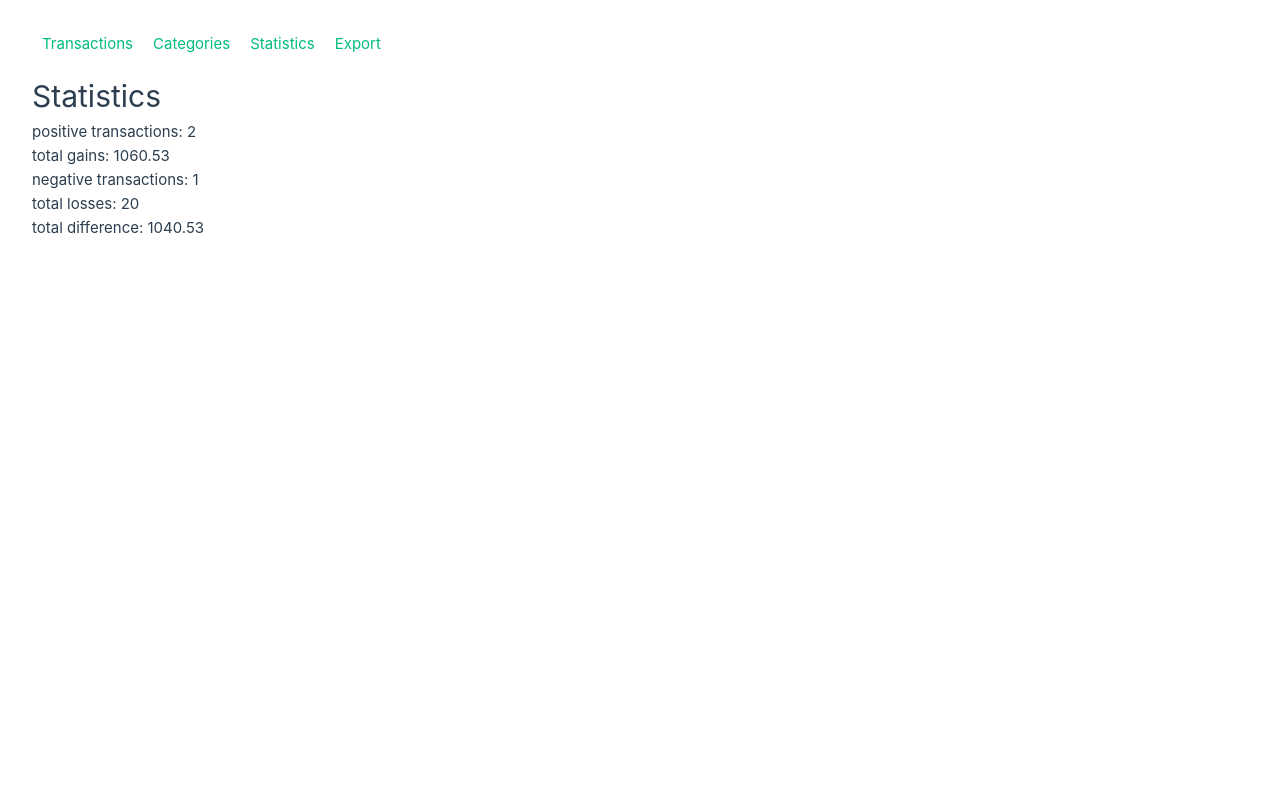
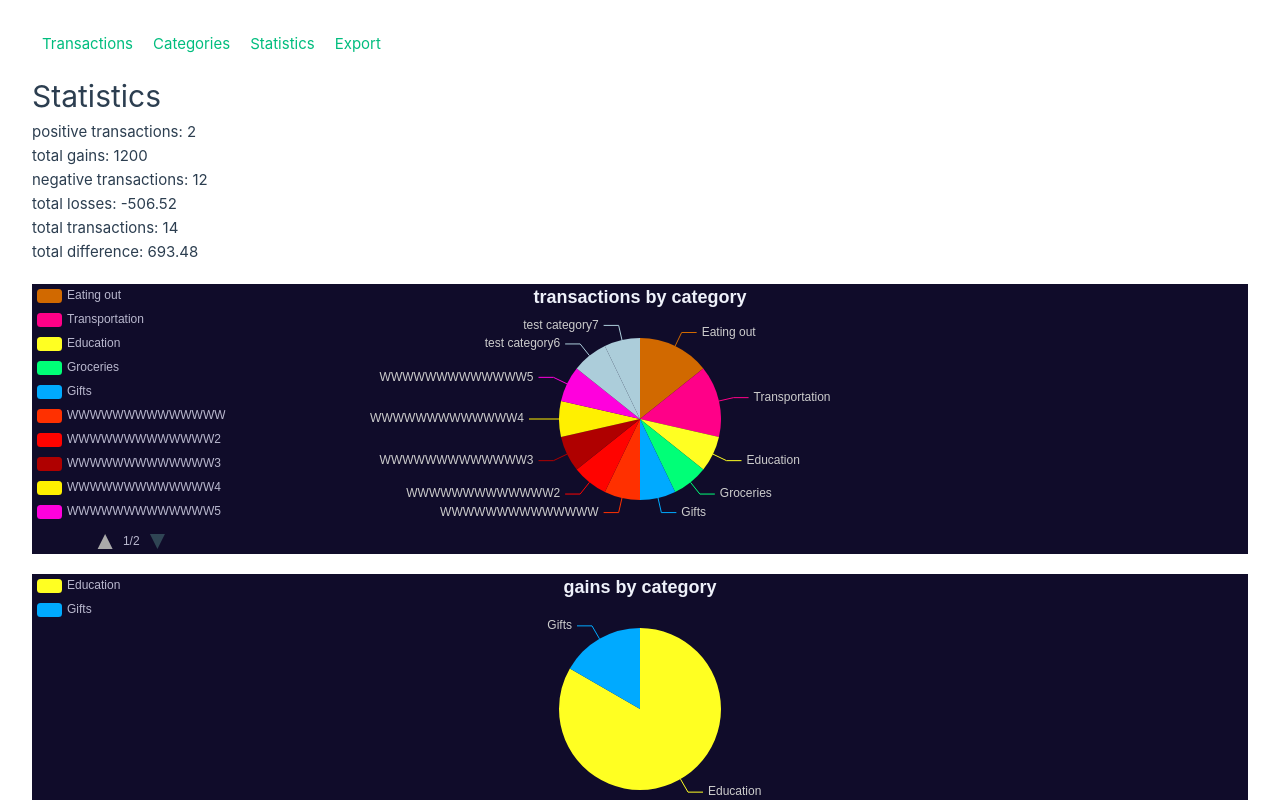
Before and after one commit to FilipTarajko/finance-manager, a Vue app: page /statistics in a window 1280 px wide. Shown: the top 800 px of the page. Built offline with nearby package versions, Linux system fonts and the light colour scheme.

Commit message:
Add pie charts with (Vue-)Echarts

```diff
--- a/package.json
+++ b/package.json
@@ -18,9 +18,11 @@
     "@vuelidate/core": "^2.0.3",
     "@vuelidate/validators": "^2.0.4",
     "@vueuse/core": "^10.7.2",
+    "echarts": "^5.4.3",
     "pinia": "^2.1.7",
     "sass": "^1.70.0",
     "vue": "^3.4.15",
+    "vue-echarts": "^6.6.8",
     "vue-router": "^4.2.5",
     "vuetify": "^3.5.3"
   },
--- a/src/components/NewCategoryForm.vue
+++ b/src/components/NewCategoryForm.vue
@@ -1,9 +1,10 @@
 <script setup lang="ts">
 import { reactive } from 'vue'
 import { useVuelidate } from '@vuelidate/core'
-import { required, maxLength } from '@vuelidate/validators'
+import { required, maxLength, helpers } from '@vuelidate/validators'
 
 import { useCategoriesStore } from '../stores/categoriesStore'
+import { helper } from 'echarts';
 const categoriesStore = useCategoriesStore()
 
 const icons = [
@@ -32,8 +33,19 @@ const state = reactive({
   iconIndex: initialState.iconIndex
 })
 
+const mustBeUniqueCategoryName = (value: string) =>
+  !categoriesStore.categories.map(elem => elem.name).includes(value)
+
+
 const rules = {
-  name: { required, maxLength: maxLength(20) },
+  name: {
+    required,
+    maxLength: maxLength(14),
+    mustBeUniqueCategoryName: helpers.withMessage(
+      'Must be unique',
+      mustBeUniqueCategoryName
+    )
+  },
   color: { required },
   iconIndex: { required },
 }
@@ -65,13 +77,13 @@ function addCategory() {
       :error-messages="(v$.name.$errors.map(e => e.$message) as string[])" class="mb-1">
     </v-text-field>
 
-    <v-label for="colorPicker">Color</v-label>
-    <v-color-picker id="colorPicker" mode="hex" hide-inputs v-model="state.color" label="Color" required
-      @input="v$.color.$touch" @blur="v$.color.$touch"
-      :error-messages="(v$.color.$errors.map(e => e.$message) as string[])" class="mb-4"></v-color-picker>
+    <v-label>Color</v-label>
+    <v-color-picker mode="hex" hide-inputs v-model="state.color" label="Color" required @input="v$.color.$touch"
+      @blur="v$.color.$touch" :error-messages="(v$.color.$errors.map(e => e.$message) as string[])"
+      class="mb-4"></v-color-picker>
 
-    <v-label for="iconToggle">Icon</v-label>
-    <v-btn-toggle id="iconToggle" v-model="state.iconIndex" class="mb-2" shaped mandatory>
+    <v-label>Icon</v-label>
+    <v-btn-toggle v-model="state.iconIndex" class="mb-2" shaped mandatory>
       <v-btn size="35" v-for="icon in icons"
         :style="'background-color: ' + (icon == icons[state.iconIndex] ? '#888;' : '#444')">
         <v-icon size="25" :color="state.color">{{ icon }}</v-icon>
--- /dev/null
+++ b/src/components/PieChart.vue
@@ -0,0 +1,72 @@
+<script setup lang="ts">
+
+import { use } from 'echarts/core';
+import { CanvasRenderer } from 'echarts/renderers';
+import { PieChart } from 'echarts/charts';
+import {
+    TitleComponent,
+    TooltipComponent,
+    LegendComponent,
+} from 'echarts/components';
+import VChart, { THEME_KEY } from 'vue-echarts';
+import { ref, provide } from 'vue';
+
+const props = defineProps({
+    name: {
+        type: String,
+        required: true
+    },
+    input: {
+        required: true
+    }
+})
+
+use([
+    CanvasRenderer,
+    PieChart,
+    TitleComponent,
+    TooltipComponent,
+    LegendComponent,
+]);
+
+provide(THEME_KEY, 'dark');
+const option = ref({
+    title: {
+        text: props.name,
+        left: 'center',
+    },
+    tooltip: {
+        trigger: 'item',
+        formatter: '{a} <br/>{b}: {c} ({d}%)',
+    },
+    legend: {
+        type: 'scroll',
+        orient: 'vertical',
+        left: 'left',
+        // @ts-ignore
+        data: props.input.map((elem) => elem.name),
+    },
+    series: [
+        {
+            name: props.name,
+            type: 'pie',
+            radius: '60%',
+            center: ['50%', '50%'],
+            data: props.input,
+            // @ts-ignore
+            color: props.input.map((elem: { color: any; }) => elem.color),
+            emphasis: {
+                itemStyle: {
+                    shadowBlur: 10,
+                    shadowOffsetX: 0,
+                    shadowColor: 'rgba(0, 0, 0, 0.5)',
+                },
+            },
+        },
+    ],
+});
+</script>
+
+<template>
+    <v-chart class="chart" :option="option" autoresize />
+</template>
--- a/src/stores/categoriesStore.ts
+++ b/src/stores/categoriesStore.ts
@@ -7,21 +7,75 @@ export const useCategoriesStore = defineStore('categoriesStore', () => {
   const categories: Ref<Category[]> = useStorage('categories', [
     {
       id: 1,
-      name: 'Food',
-      color: '#abffcc',
+      name: 'Eating out',
+      color: '#d16900',
       icon: 'mdi-silverware-variant'
     },
     {
       id: 2,
       name: 'Education',
-      color: '#ddddaa',
+      color: '#ffff22',
       icon: 'mdi-school'
     },
     {
       id: 3,
       name: 'Groceries',
-      color: '#ffaabb',
+      color: '#00ff77',
       icon: 'mdi-shopping'
+    },
+    {
+      id: 4,
+      name: 'Gifts',
+      color: '#00aaff',
+      icon: 'mdi-gift'
+    },
+    {
+      id: 5,
+      name: 'Transportation',
+      color: '#ff0088',
+      icon: 'mdi-train-car'
+    },
+    {
+      id: 6,
+      name: 'WWWWWWWWWWWWWW',
+      color: '#ff3000',
+      icon: 'mdi-help'
+    },
+    {
+      id: 7,
+      name: 'WWWWWWWWWWWWW2',
+      color: '#ff0300',
+      icon: 'mdi-help'
+    },
+    {
+      id: 8,
+      name: 'WWWWWWWWWWWWW3',
+      color: '#af0000',
+      icon: 'mdi-help'
+    },
+    {
+      id: 9,
+      name: 'WWWWWWWWWWWWW4',
+      color: '#fff000',
+      icon: 'mdi-help'
+    },
+    {
+      id: 10,
+      name: 'WWWWWWWWWWWWW5',
+      color: '#ff00dd',
+      icon: 'mdi-help'
+    },
+    {
+      id: 11,
+      name: 'test category6',
+      color: '#accdda',
+      icon: 'mdi-help'
+    },
+    {
+      id: 12,
+      name: 'test category7',
+      color: '#accdda',
+      icon: 'mdi-help'
     }
   ])
 
--- a/src/stores/transactionsStore.ts
+++ b/src/stores/transactionsStore.ts
@@ -24,8 +24,85 @@ export const useTransactionsStore = defineStore('transactionsStore', () => {
     {
       id: 3,
       name: 'Groceries',
-      amount: 60.53,
+      amount: -61.53,
       category: categoriesStore.categories[2],
+      timestamp: new Date().getTime()
+    },
+    {
+      id: 4,
+      name: 'Pizza',
+      amount: -19.99,
+      category: categoriesStore.categories[0],
+      timestamp: new Date().getTime()
+    },
+    {
+      id: 5,
+      name: 'Gift from grandma',
+      amount: 200,
+      category: categoriesStore.categories[3],
+      timestamp: new Date().getTime()
+    },
+    {
+      id: 6,
+      name: 'Gas',
+      amount: -250,
+      category: categoriesStore.categories[4],
+      timestamp: new Date().getTime()
+    },
+    {
+      id: 7,
+      name: 'Bus ticket',
+      amount: -10,
+      category: categoriesStore.categories[4],
+      timestamp: new Date().getTime()
+    },
+    {
+      id: 7,
+      name: 'Test',
+      amount: -15,
+      category: categoriesStore.categories[5],
+      timestamp: new Date().getTime()
+    },
+    {
+      id: 8,
+      name: 'Test',
+      amount: -15,
+      category: categoriesStore.categories[6],
+      timestamp: new Date().getTime()
+    },
+    {
+      id: 9,
+      name: 'Test',
+      amount: -15,
+      category: categoriesStore.categories[7],
+      timestamp: new Date().getTime()
+    },
+    {
+      id: 10,
+      name: 'Test',
+      amount: -15,
+      category: categoriesStore.categories[8],
+      timestamp: new Date().getTime()
+    },
+    {
+      id: 11,
+      name: 'Test',
+      amount: -15,
+      category: categoriesStore.categories[9],
+      timestamp: new Date().getTime()
+    },
+    {
+      id: 12,
+      name: 'Test',
+      amount: -35,
+      category: categoriesStore.categories[10],
+      timestamp: new Date().getTime()
+    },
+    {
+      id: 13,
+      name: 'TestAgain',
+      amount: -35,
+      category: categoriesStore.categories[11],
       timestamp: new Date().getTime()
     }
   ])
--- a/src/views/StatisticsView.vue
+++ b/src/views/StatisticsView.vue
@@ -1,19 +1,99 @@
 <script setup lang="ts">
 import { useTransactionsStore } from '../stores/transactionsStore'
+import { useCategoriesStore } from '../stores/categoriesStore'
+import PieChart from "../components/PieChart.vue"
+import { computed } from 'vue';
 const transactionsStore = useTransactionsStore()
+const categoriesStore = useCategoriesStore()
+
+const positiveTransactionsInstances = computed(() => {
+  return transactionsStore.positiveTransactions.length
+})
+const positiveTransactionsGain = computed(() => {
+  return transactionsStore.positiveTransactions.reduce((sum, elem) => sum + elem.amount, 0)
+})
+const negativeTransactionsInstances = computed(() => {
+  return transactionsStore.negativeTransactions.length
+})
+const negativeTransactionsLosses = computed(() => {
+  return transactionsStore.negativeTransactions.reduce((sum, elem) => sum + elem.amount, 0)
+})
+const totalTransactionsInstances = computed(() => {
+  return transactionsStore.transactions.length
+})
+const totalTransactionsSum = computed(() => {
+  return transactionsStore.transactions.reduce((sum, elem) => sum + elem.amount, 0)
+})
+
+function objectToPieGraphInput(object: {}) {
+  let array: any = [];
+  for (const [name, value] of Object.entries(object)) {
+    array.push({ name, value })
+  }
+  array.sort((a: any, b: any) => b.value - a.value);
+  categoriesStore.categories.forEach((category) => {
+    array.forEach((arrayElem: any) => {
+      if (category.name == arrayElem.name) {
+        arrayElem.color = category.color;
+      }
+    })
+  })
+  return array;
+}
+
+const transactionInstancesByCategory = computed(() => {
+  let object: any = {};
+  transactionsStore.transactions.forEach((elem) => {
+    if (elem.category.name in object) {
+      object[elem.category.name] += 1;
+    } else {
+      object[elem.category.name] = 1;
+    }
+  })
+  return objectToPieGraphInput(object)
+})
+
+const transactionGainsByCategory = computed(() => {
+  let object: any = {};
+  transactionsStore.positiveTransactions.forEach((elem) => {
+    if (elem.category.name in object) {
+      object[elem.category.name] += elem.amount;
+    } else {
+      object[elem.category.name] = elem.amount;
+    }
+  })
+  return objectToPieGraphInput(object)
+})
+
+const transactionLossesByCategory = computed(() => {
+  let object: any = {};
+  transactionsStore.negativeTransactions.forEach((elem) => {
+    if (elem.category.name in object) {
+      object[elem.category.name] -= elem.amount;
+    } else {
+      object[elem.category.name] = -elem.amount;
+    }
+  })
+  return objectToPieGraphInput(object)
+})
 </script>
 
 <template>
   <h1>Statistics</h1>
-  positive transactions: {{ transactionsStore.positiveTransactions.length }}
-  <br />
-  total gains:
-  {{ transactionsStore.positiveTransactions.reduce((sum, elem) => sum + elem.amount, 0) }}
-  <br />
-  negative transactions: {{ transactionsStore.negativeTransactions.length }}
-  <br />
-  total losses:
-  {{ transactionsStore.negativeTransactions.reduce((sum, elem) => sum - elem.amount, 0) }}
-  <br />
-  total difference: {{ transactionsStore.transactions.reduce((sum, elem) => sum + elem.amount, 0) }}
+  positive transactions: {{ positiveTransactionsInstances }}
+  <br />total gains: {{ positiveTransactionsGain }}
+  <br />negative transactions: {{ negativeTransactionsInstances }}
+  <br />total losses: {{ negativeTransactionsLosses }}
+  <br />total transactions: {{ totalTransactionsInstances }}
+  <br />total difference: {{ totalTransactionsSum }}
+  <PieChart class=".chart" name="transactions by category" :input="transactionInstancesByCategory" />
+  <PieChart class=".chart" name="gains by category" :input="transactionGainsByCategory" />
+  <PieChart class=".chart" name="losses by category" :input="transactionLossesByCategory" />
 </template>
+
+<style>
+.chart {
+  margin-top: 20px;
+  height: 270px;
+}
+</style>
```
Also changed, not shown: 1 other file (tests, documents, lock files or other folders).
